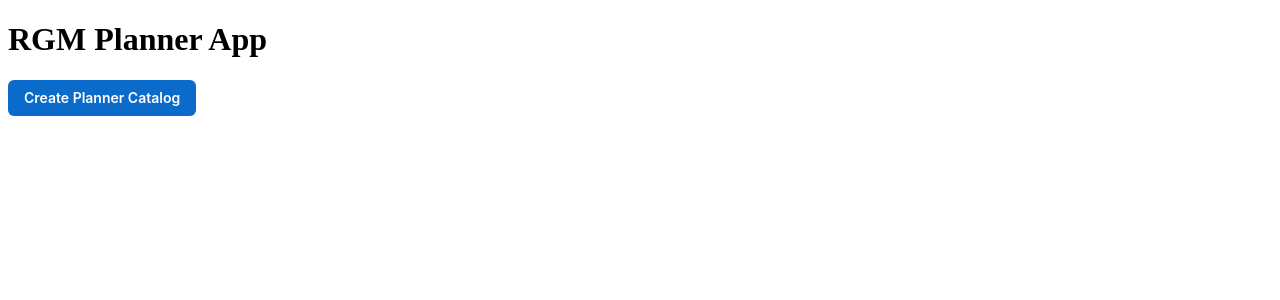
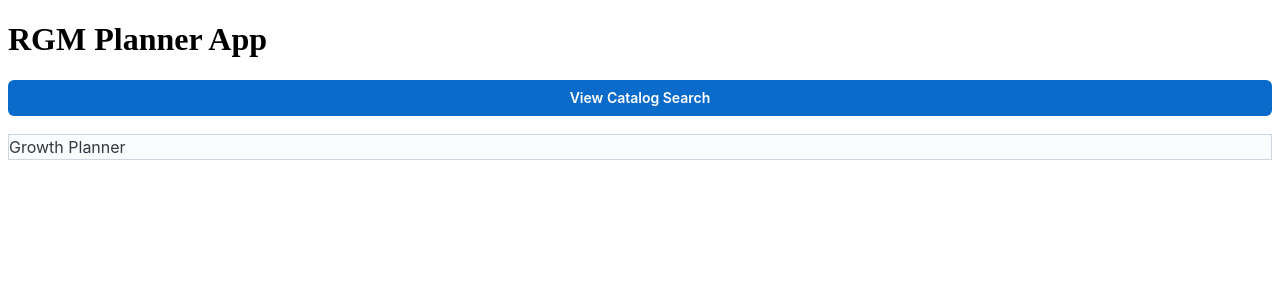
Before and after one commit to chandanch/joyui-demoer, a React (Create React App) app: page / in a window 1280 px wide. Shown: the top 300 px of the page. Built offline with nearby package versions, Linux system fonts and the light colour scheme.

Commit message:
setup growth planner using sheet comp

```diff
--- a/src/App.js
+++ b/src/App.js
@@ -1,12 +1,19 @@
 import React from "react";
+import { CssVarsProvider } from "@mui/joy/styles";
+import Sheet from "@mui/joy/Sheet";
+
 import ActionButton from "./components/ActionButton";
+import ManageGrowthPlanner from "./components/ManageGrowthPlanner";
 
 function App() {
   return (
-    <div>
+    <CssVarsProvider>
       <h1> RGM Planner App</h1>
       <ActionButton />
-    </div>
+      <br />
+      <br />
+      <ManageGrowthPlanner />
+    </CssVarsProvider>
   );
 }
 
--- a/src/components/ActionButton.js
+++ /dev/null
@@ -1,10 +0,0 @@
-import React from "react";
-import Button from "@mui/joy/Button";
-
-function ActionButton() {
-  const buttonText = "Create Planner Catalog";
-
-  return <Button variant="solid"> {buttonText} </Button>;
-}
-
-export default ActionButton;
--- /dev/null
+++ b/src/components/ActionButton.jsx
@@ -0,0 +1,15 @@
+import React from "react";
+import Button from "@mui/joy/Button";
+
+function ActionButton() {
+  const buttonText = "View Catalog Search";
+
+  return (
+    <Button variant="solid" fullWidth>
+      {" "}
+      {buttonText}{" "}
+    </Button>
+  );
+}
+
+export default ActionButton;
--- /dev/null
+++ b/src/components/ManageGrowthPlanner.jsx
@@ -0,0 +1,12 @@
+import React from "react";
+import Sheet from "@mui/joy/Sheet";
+
+function ManageGrowthPlanner() {
+  return (
+    <>
+      <Sheet variant="outlined">Growth Planner</Sheet>
+    </>
+  );
+}
+
+export default ManageGrowthPlanner;
```
